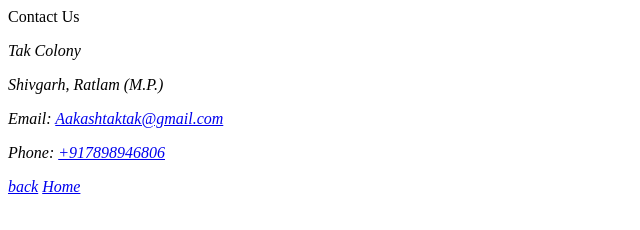
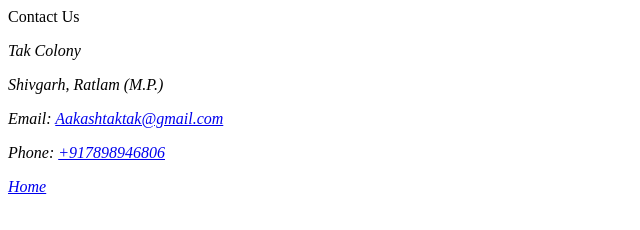
Before and after one commit to AakashTak23/Recipe-by-Aakash-Tak, a plain HTML site: page contact.html in a window 1280 px wide. Shown: the full height of the page, 0-640 px from the left. Drawn offline with Linux system fonts and the light colour scheme.

Commit message:
Modified site with contact details

```diff
--- a/contact.html
+++ b/contact.html
@@ -12,7 +12,6 @@
         <p>Shivgarh, Ratlam (M.P.)</p>
     <p> Email: <a href="mailto:Aakashtaktak@gmail.com">Aakashtaktak@gmail.com</a></p>
     <p> Phone: <a href="tel:+917898946806">+917898946806</a></p>
-    <a href="about.html">back</a>
-    <a href="home.html">Home</a>
+    <a href="index.html">Home</a>
 </body>
 </html>
```
